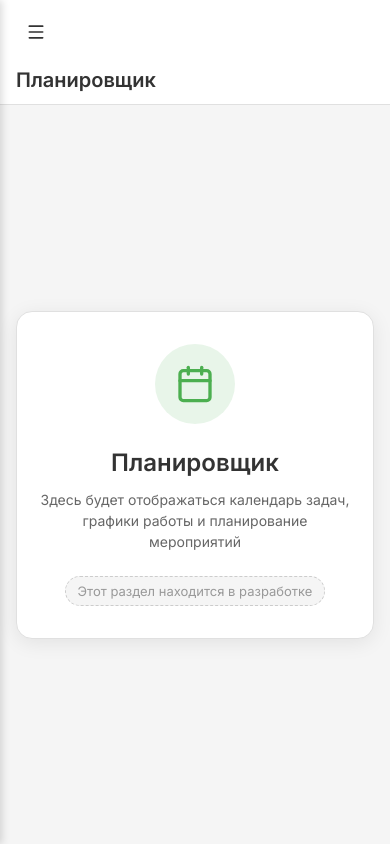
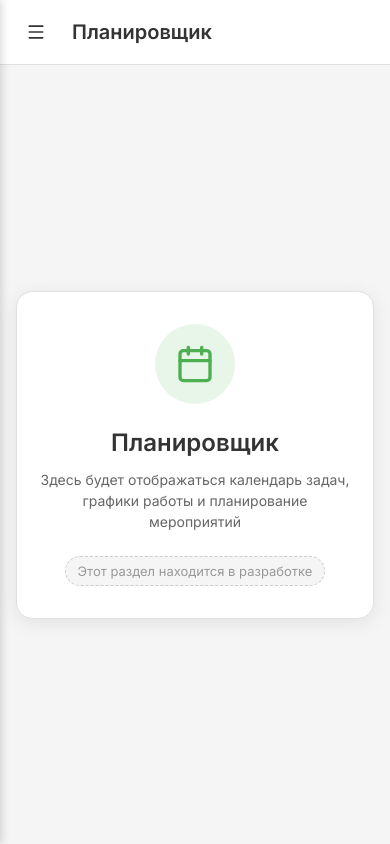
Before and after one commit to moytqq/adminapp, a Next.js app: page /planirovschik in a window 390 px wide. Built offline with nearby package versions, Linux system fonts and the light colour scheme.

Commit message:
HeaderUpdate

```diff
--- a/src/app/autoorders/autoOrders.module.scss
+++ b/src/app/autoorders/autoOrders.module.scss
@@ -24,7 +24,7 @@
 .headerLeft {
   display: flex;
   align-items: center;
-  gap: 12px;
+  gap: 16px;
   flex: 1;
 }
 
--- a/src/app/autoorders/page.tsx
+++ b/src/app/autoorders/page.tsx
@@ -33,7 +33,6 @@ const AutoOrdersPage = () => {
     }
   };
 
-  // Определяем, показывать ли кнопку "Назад" в хедере
   const showBackButton = selectedAutoOrderType !== null;
   const getHeaderTitle = () => {
     if (selectedAutoOrderType) {
--- a/src/app/chat/chat.module.scss
+++ b/src/app/chat/chat.module.scss
@@ -22,7 +22,7 @@
 .headerLeft {
   display: flex;
   align-items: center;
-  gap: 12px;
+  gap: 16px;
 }
 
 .backButton {
--- a/src/app/chat/page.tsx
+++ b/src/app/chat/page.tsx
@@ -31,6 +31,7 @@ const ChatPage = () => {
             >
               <Menu size={24} />
             </button>
+            <h1 className={styles.title}>Чат</h1>
           </div>
         </header>
 
--- a/src/app/profile/page.tsx
+++ b/src/app/profile/page.tsx
@@ -107,6 +107,7 @@ const ProfilePage = () => {
             >
               <Menu size={24} />
             </button>
+            <h1 className={styles.title}>Личный кабинет</h1>
           </div>
 
           <div className={styles.profileInfo}>
--- a/src/app/profile/profile.module.scss
+++ b/src/app/profile/profile.module.scss
@@ -28,6 +28,17 @@
   display: flex;
   align-items: center;
   gap: 12px;
+}
+
+.title {
+  margin: 0;
+  font-size: 24px;
+  font-weight: 600;
+  color: #333;
+
+  @media (max-width: 768px) {
+    font-size: 20px;
+  }
 }
 
 .menuButton {
--- a/src/app/rezultaty/rezultaty.module.scss
+++ b/src/app/rezultaty/rezultaty.module.scss
@@ -24,7 +24,7 @@
 .headerLeft {
   display: flex;
   align-items: center;
-  gap: 12px;
+  gap: 16px;
   flex: 1;
 }
 
--- a/src/components/PlaceholderPage/PlaceholderPage.module.scss
+++ b/src/components/PlaceholderPage/PlaceholderPage.module.scss
@@ -18,7 +18,6 @@
 
   @media (max-width: 768px) {
     padding: 12px 16px;
-    flex-wrap: wrap;
   }
 }
 
```
